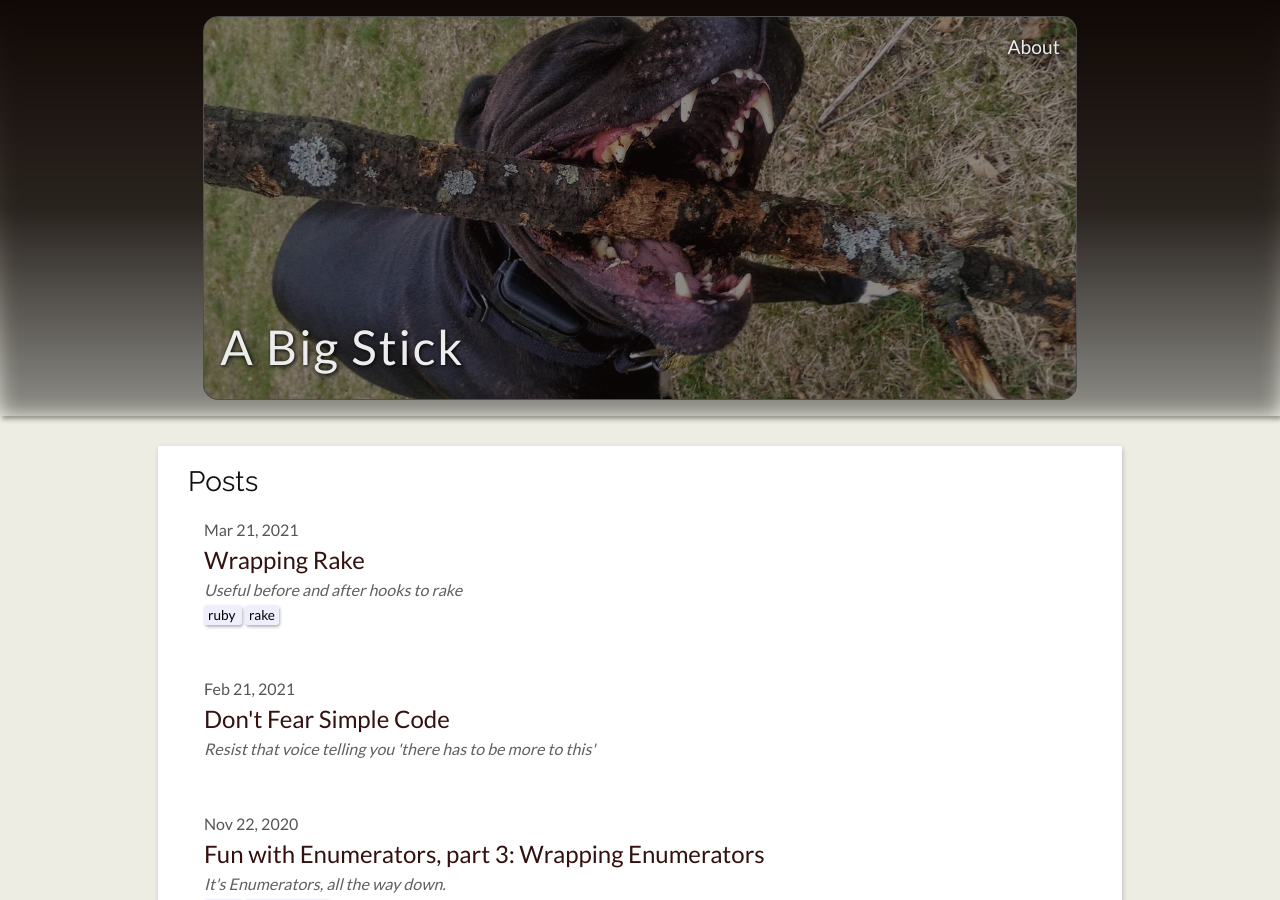
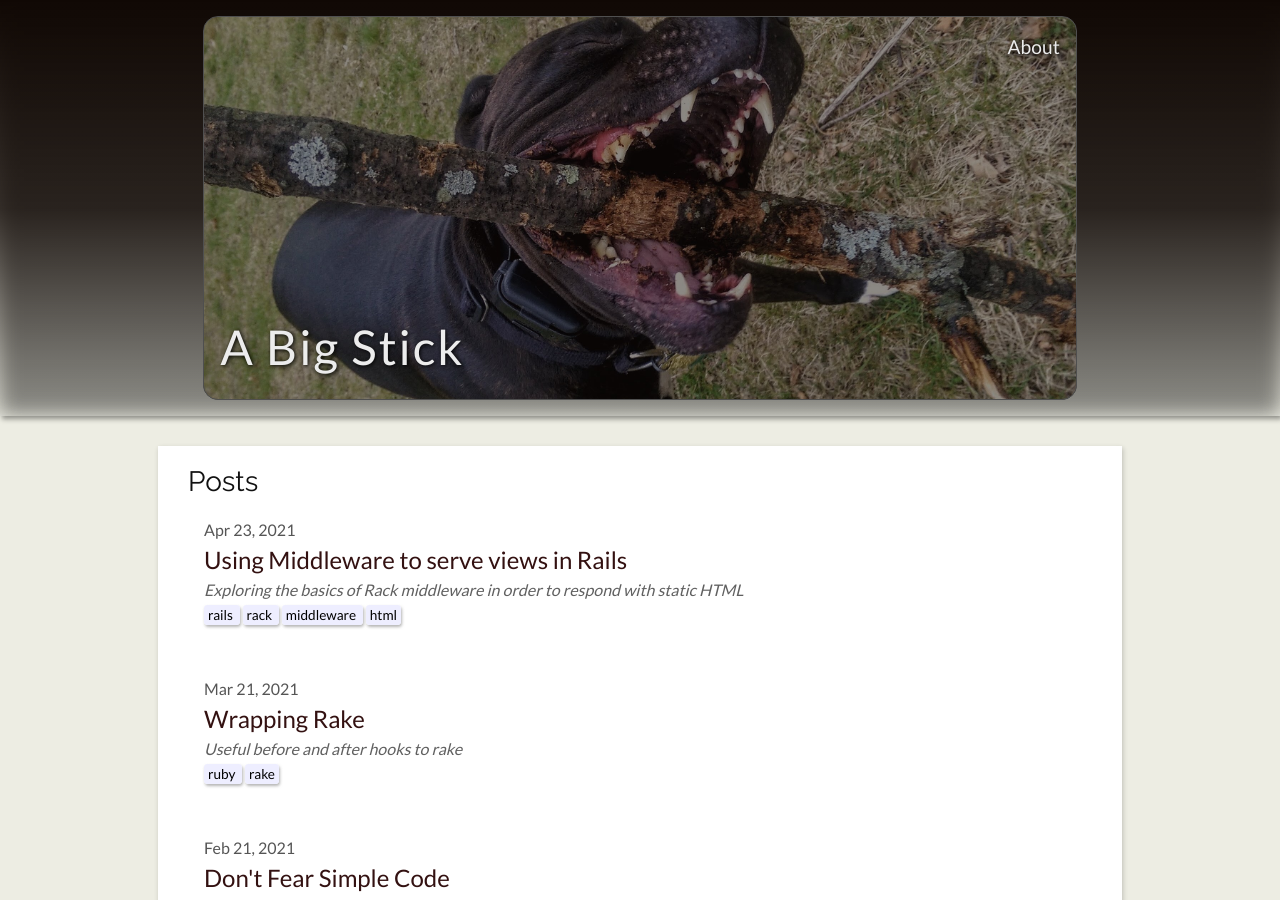
Before and after one commit to ozydingo/abigstick, a Jekyll site: the page built from index.md, in a window 1280 px wide and 900 px high. Built offline with Jekyll 4.4.1, drawn with Linux system fonts in a browser that asks for light colours; nearby versions of some CDN libraries; library files that are not in the unit come from our copies; some of the changed lines change nothing that is shown.

Commit message:
Middleware with a view

````diff
--- a/_posts/2021-03-21-wrapping-rake.markdown
+++ b/_posts/2021-03-21-wrapping-rake.markdown
@@ -1,7 +1,7 @@
 ---
 layout: post
 title: "Wrapping Rake"
-description: "Useful before and after hooks to rake "
+description: "Useful before and after hooks to rake"
 date: 2021-03-21 10:23:00 -0400
 comments: true
 tags: [ruby, rake]
--- /dev/null
+++ b/_posts/2021-04-26-a-gem-with-a-view.markdown
@@ -0,0 +1,284 @@
+---
+layout: post
+title: "Using Middleware to serve views in Rails"
+description: "Exploring the basics of Rack middleware in order to respond with static HTML"
+date: 2021-04-23 04:53:00 -0400
+comments: true
+tags: [rails, rack, middleware, html]
+---
+
+## Motivation
+
+This will be a two or three part series (I haven't decided yet). The end goal is to take some code I have written up to provide a swanky UI to [FactoryBot](https://github.com/thoughtbot/factory_bot) for easy manual testing and wrap it up in a gem. In order to do so, I need to take the controllers and views that server this UI out of my Rails application's domain. To do this, we're reaching for middleware!
+
+## Middlewhat?
+
+I won't go into depth, as there are plenty of other resources that do.  [Here](https://blog.engineyard.com/understanding-rack-apps-and-middleware)'s a short intro to get oyur started. In brief, your application's middleware is a chain of smaller apps that handle incoming requests and outbound responses. Requests coming to your Rails application first go through this chain from the outside in, and responses get sent back out the same chain from the inside out.
+
+With both incoming requests and outbound responses, any piece of middleware can
+
+* Pass the message through without doing anything
+* Modify the message (e.g. inject customer headers in a response)
+* Respond directly without passing the message any further along the chain.
+
+To serve our special view code from outside the application, we're going to build middleware that we hook up to a specific route and do the last of these; we will respond with our own rendered HTML without passing the request any further.
+
+Rack middleware, like any Rack application, is a Ruby object that responds to `call`. It must accept an environment Hash parameter and respond with an array of status code, response headers, response body. We'll focus on building classes with a `call` method. We also need our class to be initialized with a single parameter, `app`, which represents the next piece of middleware in the chain.
+
+## Step 0: Middlware to inject a custom header
+
+Just to get our feet wet, we'll write middleware that will do nothing but add a custom header to the outbound response.
+
+```ruby
+class RackHeader
+  def initialize(app)
+    @app = app
+  end
+
+  def call(env)
+    code, headers, response = @app.call(env)
+    headers["X-Rack"] = "yes"
+    return code, headers, response
+  end
+end
+```
+
+That's it. The `call` method does three things, which you can read line by line. It passes the request down the chain by calling `@app.call`. It adds a custom header `"X-Rack"` to the response. It returns the modified response back up the chain.
+
+Save this in `lib/middleware/rack_header.rb` and add the following to `config/application.rb` to start using this awesome middleware immediately:
+
+```ruby
+module App
+  class Application < Rails::Application
+    ...
+    require Rails.root.join("lib/middleware/rack_header")
+    config.middleware.use RackHeader
+    ...
+  end
+end
+```
+
+If you want a scratch Rails application to play with, try `rails new --api`.
+
+Start up `rails s` then view the new header using `curl --head localhost:3000`. It should return something like
+
+```
+HTTP/1.1 200 OK
+X-Frame-Options: SAMEORIGIN
+X-XSS-Protection: 1; mode=block
+X-Content-Type-Options: nosniff
+X-Download-Options: noopen
+X-Permitted-Cross-Domain-Policies: none
+Referrer-Policy: strict-origin-when-cross-origin
+Content-Type: text/html; charset=utf-8
+Vary: Accept
+X-Rack: yes    ## <----- there it is!
+ETag: W/"efd313e7ac2d030c7948716f0e0d7d05"
+Cache-Control: max-age=0, private, must-revalidate
+X-Request-Id: 3117dce3-6535-4a18-8f1c-519c637d8184
+X-Runtime: 0.005260
+```
+
+Let's go one step further just to poke at that `env` object a little bit. We'll only add the header if we have set a "rack-header" param.
+
+```ruby
+class RackHeader
+  def initialize(app)
+    @app = app
+  end
+
+  def call(env)
+    code, headers, response = @app.call(env)
+    req = Rack::Request.new(env)
+    headers["X-Rack"] = "yes" if req.params.key?("rack-header")
+    return code, headers, response
+  end
+end
+```
+
+Now, if you use `curl --head "localhost:3000?rack-header" | grep X-Rack` you'll see our header. If you omit the param, `curl --head "localhost:3000?rack-header" | grep X-Rack`, you'll see nothing.
+
+## Step 1: Basic middleware to respond with html
+
+Responding with basic HTML is easy enough. Create `lib/a_big_stick/a_big_stick.rb`:
+
+```rb
+class ABigStick
+  URL = "http://www.abigstick.com"
+
+  def initialize(_app = nil)
+    # we're not gonna use it
+  end
+
+  def call(env)
+    return code, response_header, response_body
+  end
+
+  def response_header
+    {"Content-Type" => "text/html"}
+  end
+
+  def response_body
+    ["<html><body><a href='#{URL}'>A Big Stick</a></body></html"]
+  end
+end
+```
+
+Add into `config/application.rb`:
+
+```ruby
+    require Rails.root.join("lib/a_big_stick/a_big_stick")
+    config.middleware.use ABigStick
+```
+
+`rails restart` and point your browser at [http://localhost:3000](http://localhost:3000). Cool!
+
+## Step 2: Serving separate files
+
+Let's separate our view code from our middleware.
+
+`lib/a_big_stick/a_big_stick.rb`
+
+```ruby
+class ABigStick
+  URL = "http://www.abigstick.com"
+
+  def initialize(_app = nil)
+    # we're not gonna use it
+  end
+
+  def call(env)
+    return 200, response_header, response_body
+  end
+
+  def response_header
+    {"Content-Type" => "text/html"}
+  end
+
+  def view_root
+    @root ||= Pathname(__dir__).expand_path.join('assets')
+  end
+
+  def response_body
+    [File.read(view_root.join("index.html"))]
+  end
+end
+```
+
+`lib/a_big_stick/assets/index.html`
+
+```html
+<html>
+<body>
+  <a href="http://www.abigstick.com">A BIG Stick</a>
+</body>
+</html>
+```
+
+You can, of course, use `ERB` to start adding dynamic templating to your view. However, we're going in a different direction. But we're going to focus on static content, and how to start linking multiple files together.
+
+## Step 3: Serving linked static assets
+
+Notice how we had to dynamically generate the path to our view template. This might start to get tricky as we start to include our own javascript or css files. Luckily, we have some pre-built middleware to do this for us: [`Rack::Static`](https://www.rubydoc.info/gems/rack/Rack/Static).
+
+`lib/a_big_stick/a_big_stick.rb`
+
+```ruby
+class ABigStick
+  def initialize(_app = nil)
+    # we're not gonna use it
+  end
+
+  def call(env)
+    static_app.call(env)
+  end
+
+  def static_app
+    Rack::Static.new(nil, static_options)
+  end
+
+  def static_options
+    {urls: [""], root: view_root, index: 'index.html'}
+  end
+
+  def view_root
+    @root ||= Pathname(__dir__).expand_path.join('assets')
+  end
+end
+```
+
+`lib/a_big_stick/assets/index.html`
+
+```html
+<html>
+<head>
+  <link rel="stylesheet" href="index.css"></link>
+</head>
+<body>
+  Let's go to
+  <a class="linky" href="http://www.abigstick.com">A big Stick</a>
+  right now
+</body>
+</html>
+```
+
+`lib/a_big_stick/assets/index.css`
+
+```css
+.linky {
+  border: 2px solid #222;
+  border-radius: 5px;
+}
+
+.linky:hover {
+  box-shadow: 1px 1px 3px #2226;
+}
+```
+
+Restart and go to [http://localhost:3000](http://localhost:3000), and you've got linked static assets. Easy peasy, a little cheesy.
+
+## Routing
+
+Of course we don't want to actually replace our entire Rails app with this intercepted page. Instead, we want to route specific requests to this asset, but allow the app to run as normal. If you've used Resque, Flipper, or other similar gems that have their own dashboard or server, you'll have seen how this is often done. Add the following to your `config/routes.rb` file:
+
+```ruby
+mount ABigStick.new, at: "/abigstick", as: "abigstick"
+```
+
+Remove `config.middleware.use ABigStick` from your `config/application.rb` file so that it doesn't intercept all requests. We can now delete the no-op `initialize` method in `ABigStick` since we control its lifecycle with `ABigStick.new` here. For completeness, our final Rack app (not really fair to call it middleware anymore) will look like this:
+
+```ruby
+class ABigStick
+  def call(env)
+    static_app.call(env)
+  end
+
+  def static_app
+    Rack::Static.new(nil, static_options)
+  end
+
+  def static_options
+    {urls: [""], root: view_root, index: 'index.html'}
+  end
+
+  def view_root
+    @root ||= Pathname(__dir__).expand_path.join('assets')
+  end
+end
+```
+
+Restart the server, then:
+
+* [http://localhost:3000](http://localhost:3000) will serve your regular Rails app
+* [http://localhost:3000/abigstick](http://localhost:3000/abigstick) will bring us to our new Rack app!
+
+## Summing up
+
+We've got all the pieces we need now to build a killer gem that comes with its own front-end interface.
+
+* We reviewed how Rails is just a Rack application
+* We saw how a simple Rack application simply needs to respond to `call` with a certain spec
+* We built Rack applications that could function as middleware or their own apps
+* In 17 lines of Ruby and 18 lines of unnecessary html and css, we used `Rack::Static` to serve arbitrary static files at a known location.
+
+Moving forward, we'll build a real app into a Gem that uses these above learnings to server its UI at any arbitrary mounted location in a Rails application.
````
